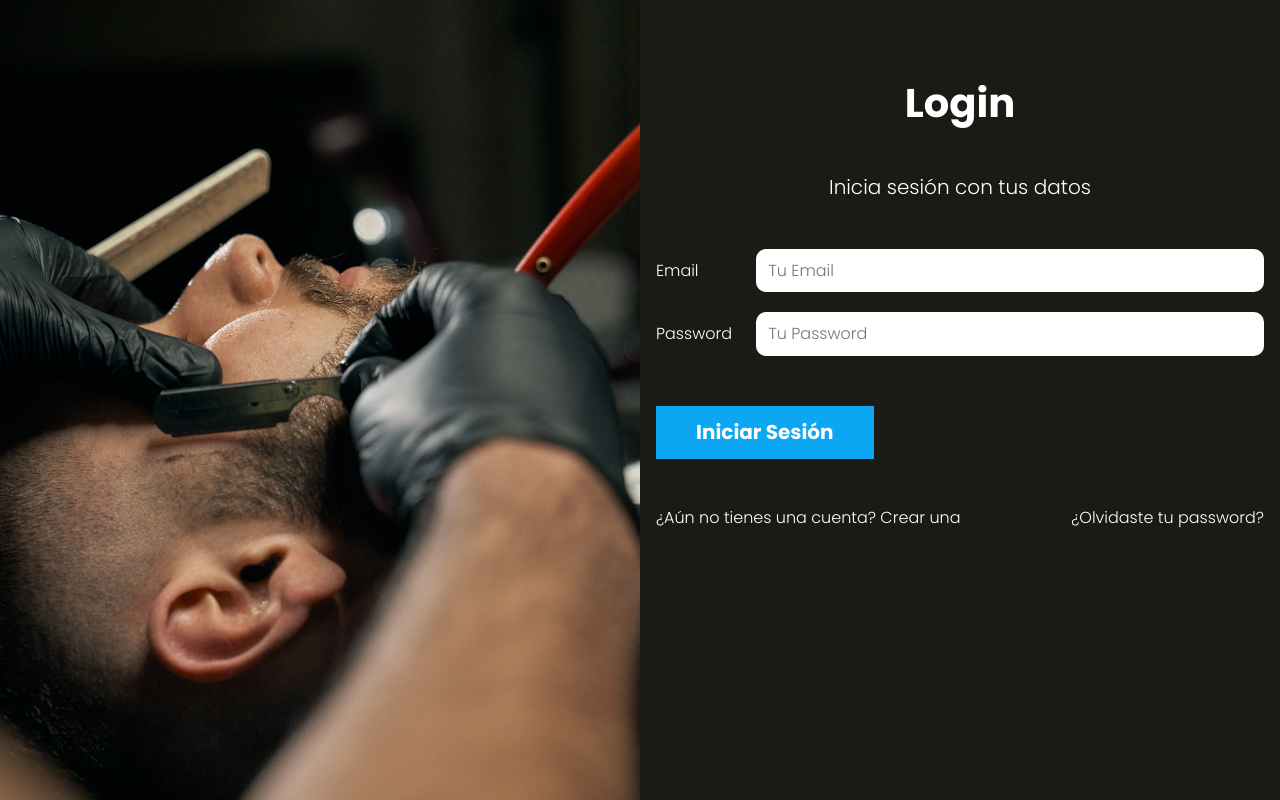
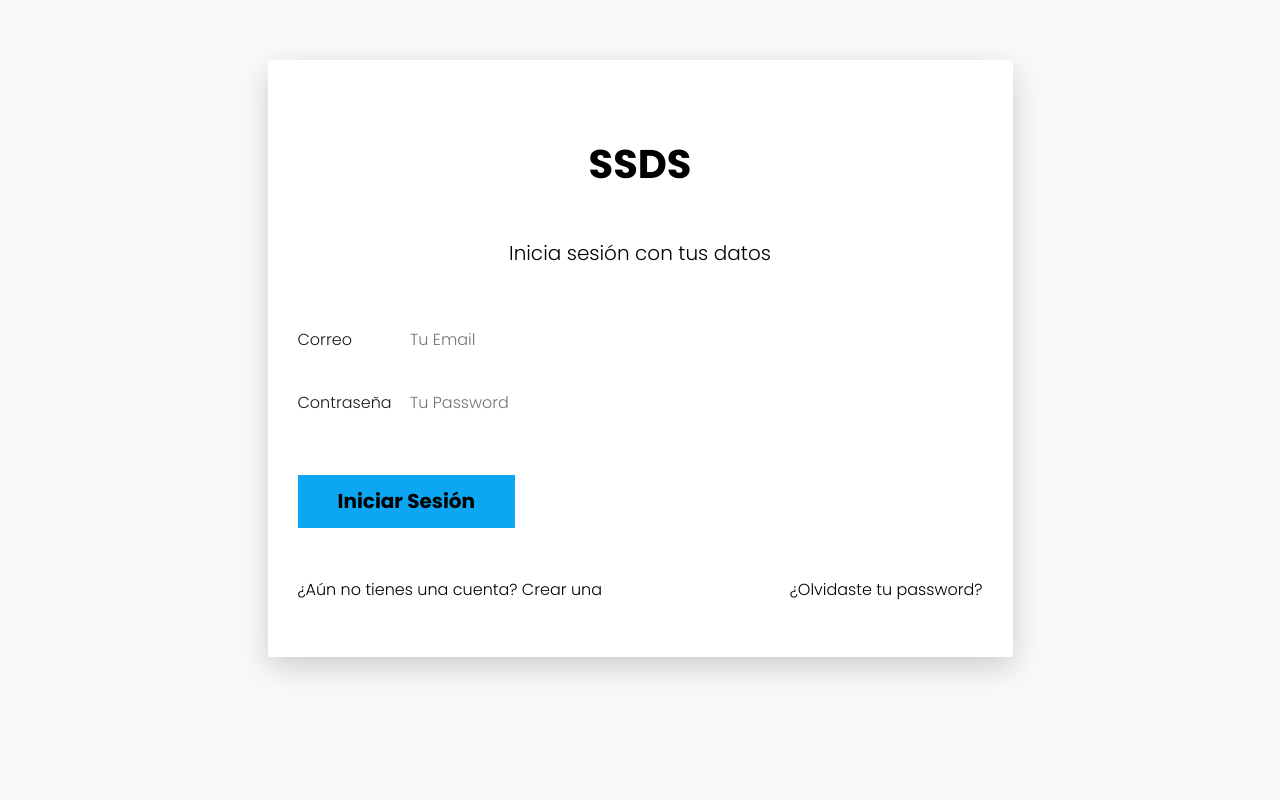
Before and after one commit to sebastian-quijas9/Salon_Barber, a PHP site: template views/auth/login.php in a window 1280 px wide. Run offline with PHP 8.4, Linux system fonts and the light colour scheme; the template is opened without the code that fills it, so the values that code supplies are empty.

Commit message:
act stylos

```diff
--- a/src/scss/base/_globales.scss
+++ b/src/scss/base/_globales.scss
@@ -14,7 +14,7 @@ body {
     display: flex;
     flex-direction: column;
     background-color: v.$negro;
-    color: v.$blanco;
+    color: v.$negro;
     font-family: v.$fuente_principal;
     font-size: 1.6rem;
 }
--- a/src/scss/base/_variables.scss
+++ b/src/scss/base/_variables.scss
@@ -12,7 +12,7 @@ $rojo: #cb0000;
 $verde:#329f00;
 $negro: #1a1b15;
 
-$blanco: #FFFFFF;
+$blanco: #000;
 $gris: #e1e1e1;
 
 $separacion: 5rem;
--- a/views/auth/login.php
+++ b/views/auth/login.php
@@ -1,4 +1,4 @@
-<h1 class="nombre-pagina">Login</h1>
+<h1 class="nombre-pagina">SSDS</h1>
 <p class="descripcion-pagina">Inicia sesión con tus datos</p>
 
 <?php
@@ -7,7 +7,7 @@
 
 <form class="formulario" method="POST" action="/">
     <div class="campo">
-        <label for="email">Email</label>
+        <label for="email">Correo</label>
         <input
             type="email"
             id="email"
@@ -17,7 +17,7 @@
     </div>
 
     <div class="campo">
-        <label for="password">Password</label>
+        <label for="password">Contraseña</label>
         <input
             type="password"
             id="password"
--- a/views/layout.php
+++ b/views/layout.php
@@ -1,23 +1,30 @@
 <!DOCTYPE html>
 <html lang="en">
+
 <head>
     <meta charset="UTF-8">
     <meta name="viewport" content="width=device-width, initial-scale=1.0">
     <title>App Salón</title>
     <link href="https://fonts.googleapis.com/css2?family=Poppins:wght@300;700;900&display=swap" rel="stylesheet">
+    <link href="https://cdn.jsdelivr.net/npm/bootstrap@5.0.2/dist/css/bootstrap.min.css" rel="stylesheet" integrity="sha384-EVSTQN3/azprG1Anm3QDgpJLIm9Nao0Yz1ztcQTwFspd3yD65VohhpuuCOmLASjC" crossorigin="anonymous">
     <link rel="stylesheet" href="/build/css/app.css">
 </head>
-<body>
-    <div class="contenedor-app">
-        <div class="imagen"></div>
-        <div class="app">
-            <?php echo $contenido; ?>
+
+<body class="bg-light">
+    <div class="contenedor-app container py-5 my-5">
+        <div class="row justify-content-center">
+            <div class="col-md-8">
+                <div class="app p-5 bg-white shadow-lg rounded-3">
+                    <?php echo $contenido; ?>
+                </div>
+            </div>
         </div>
     </div>
 
     <?php
-        echo $script ?? '';
+    echo $script ?? '';
     ?>
+    <script src="https://cdn.jsdelivr.net/npm/bootstrap@5.0.2/dist/js/bootstrap.bundle.min.js" integrity="sha384-MrcW6ZMFYlzcLA8Nl+NtUVF0sA7MsXsP1UyJoMp4YLEuNSfAP+JcXn/tWtIaxVXM" crossorigin="anonymous"></script>
+</body>
 
-</body>
 </html>
```
Also changed, not shown: public/build/css/app.css, 3 other files.
